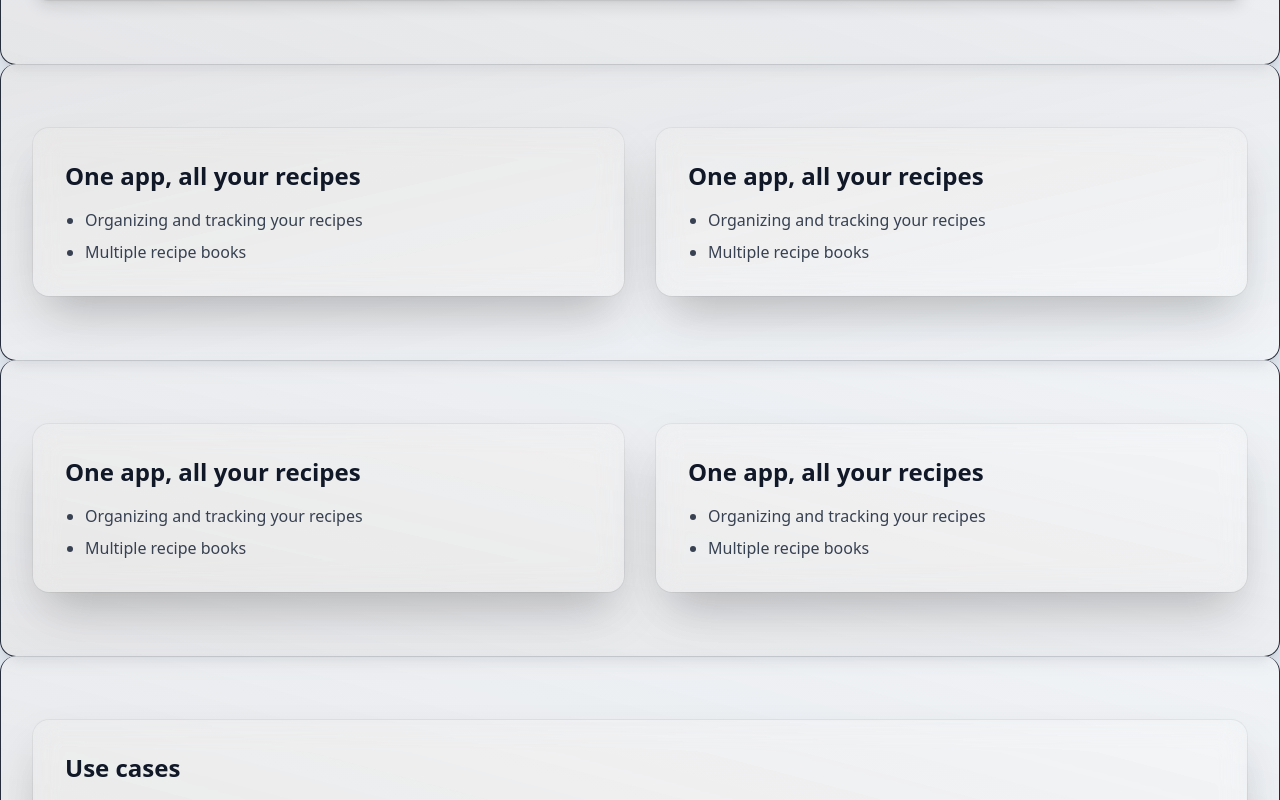
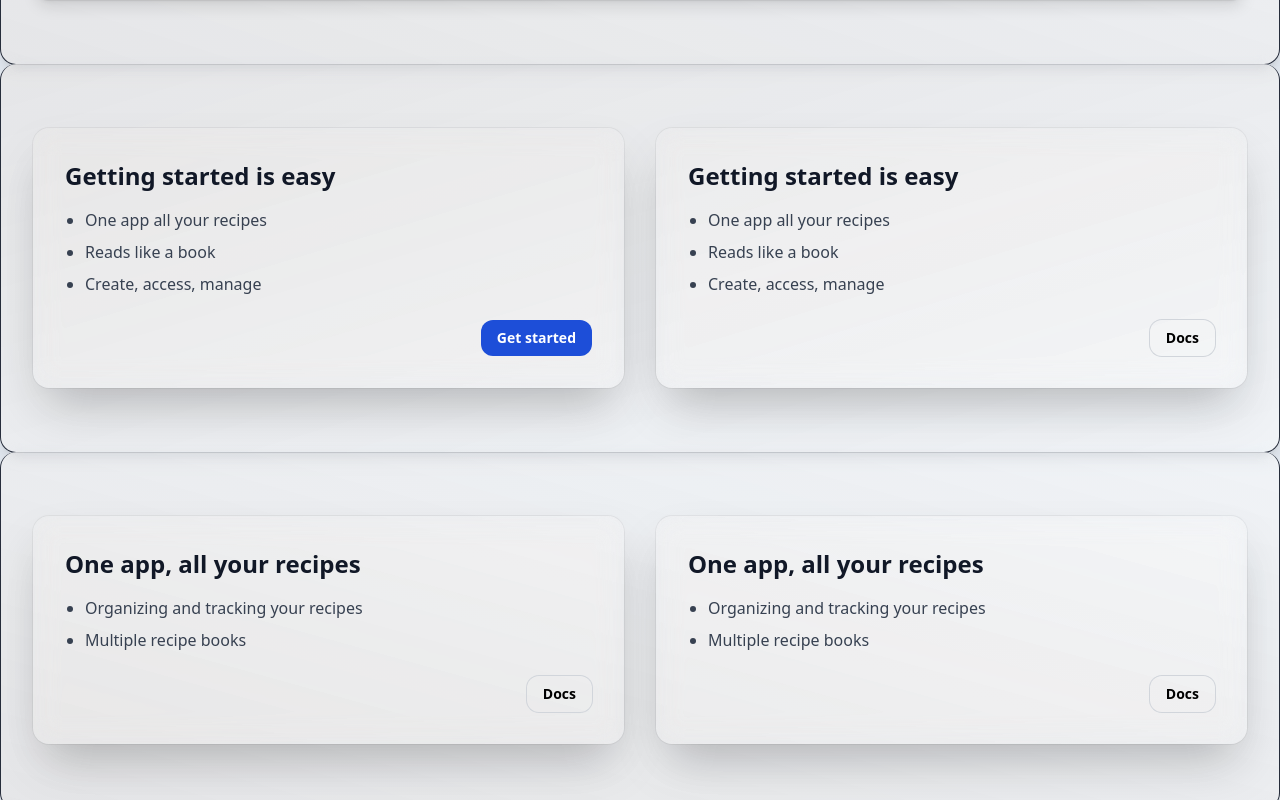
Before and after one commit to JoHeyJo/sling-it-product-site, a React (Vite) app: page / in a window 1280 px wide. Shown: the part 1100-1900 px from the top of the page. Built offline with nearby package versions, Linux system fonts and the light colour scheme.

Commit message:
DONE: CardGrid template

```diff
--- a/src/components/Home.tsx
+++ b/src/components/Home.tsx
@@ -43,8 +43,10 @@ function Home() {
           id={index}
           leftCard={data.leftCard}
           leftInfo={data.leftInfo}
+          leftLink={data.leftLink}
           rightCard={data.leftCard}
           rightInfo={data.leftInfo}
+          rightLink={data.rightLink}
         />
       ))}
       <UseCases />
--- a/src/data/content.ts
+++ b/src/data/content.ts
@@ -23,23 +23,33 @@ export const features = [
 
 export const information = [
   {
-    leftCard: "One app, all your recipes",
+    leftCard: "Getting started is easy",
     leftInfo: [
-      "Organizing and tracking your recipes",
-      "Multiple recipe books"
+      "One app all your recipes",
+      "Reads like a book",
+      "Create, access, manage",
     ],
+    leftLink: { label: "Get Started", href: "/", isDocsLink: false },
     rightCard: "Solution: One app. All your recipe books",
-    rightInfo: ["Consolidate all your recipes in a single recipe book","Or manage them multiple books","Create, access, manage, recipes across multiple recipe books"],
+    rightInfo: [
+      "Consolidate all your recipes in a single recipe book",
+      "Or manage them multiple books",
+      "Create, access, manage, recipes across multiple recipe books",
+    ],
+    rightLink: { label: "docs", href: "", isDocsLink: true },
   },
   {
     leftCard: "One app, all your recipes",
-    leftInfo: [
-      "Organizing and tracking your recipes",
-      "Multiple recipe books"
+    leftInfo: ["Organizing and tracking your recipes", "Multiple recipe books"],
+    leftLink: { label: "docs", href: "", isDocsLink: true },
+    rightCard: "Solution: One app. All your recipe books",
+    rightInfo: [
+      "Consolidate all your recipes in a single recipe book",
+      "Or manage them multiple books",
+      "Create, access, manage, recipes across multiple recipe books",
     ],
-    rightCard: "Solution: One app. All your recipe books",
-    rightInfo: ["Consolidate all your recipes in a single recipe book","Or manage them multiple books","Create, access, manage, recipes across multiple recipe books"],
-  }
+    rightLink: { label: "docs", href: "", isDocsLink: true },
+  },
 ];
 
 export const benefits = [
--- a/src/sections/CardGrid.tsx
+++ b/src/sections/CardGrid.tsx
@@ -10,8 +10,10 @@ type CardGrid = {
   id: number;
   leftCard: string;
   leftInfo: string[];
+  leftLink: { label: string; href: string };
   rightCard: string;
   rightInfo: string[];
+  rightLink: { label: string; href: string };
 };
 
 function isEven(number: number) {
@@ -23,9 +25,37 @@ export default function CardGrid({
   id,
   leftCard,
   leftInfo,
+  leftLink,
   rightCard,
   rightInfo,
+  rightLink,
 }: CardGrid) {
+
+function cta(link){
+
+
+  return (
+    <div className="mt-6 justify-end flex gap-3">
+      {link.isDocsLink
+      ?
+      <a
+        href="#docs"
+        className="rounded-xl px-4 py-2 text-sm font-semibold ring-1 hover:bg-gray-50 dark:hover:bg-white/5 ring-gray-300 dark:text-white dark:ring-gray-700/80"
+      >
+        Docs
+      </a>
+      :
+      <a
+        href="#get-started"
+        className="rounded-xl bg-blue-700 px-4 py-2 text-sm font-semibold hover:bg-blue-800 text-white dark:bg-blue-900"
+      >
+        Get started
+      </a>
+      }
+    </div>
+  );
+}
+
   return (
     <section
       id="leftCard"
@@ -47,10 +77,11 @@ export default function CardGrid({
             {leftCard}
           </h2>
           <ul className="mt-4 list-disc space-y-2 pl-5 text-gray-700 dark:text-gray-300">
-            {leftInfo.map((leftCard, i) => (
-              <li key={i}>{leftCard}</li>
+            {leftInfo.map((card, i) => (
+              <li key={i}>{card}</li>
             ))}
           </ul>
+          {cta(leftLink)}
         </div>
         <div
           id="CardGrid-rightCard-container"
@@ -60,24 +91,11 @@ export default function CardGrid({
             {rightCard}
           </h3>
           <ul className="mt-4 list-disc space-y-2 pl-5 text-gray-700 dark:text-gray-300">
-            {rightInfo.map((rightCard, i) => (
-              <li key={i}>{rightCard}</li>
+            {rightInfo.map((card, i) => (
+              <li key={i}>{card}</li>
             ))}
           </ul>
-          {/* <div className="mt-6 flex gap-3">
-            <a
-              href="#get-started"
-              className="rounded-xl bg-blue-700 px-4 py-2 text-sm font-semibold hover:bg-blue-800 text-white dark:bg-blue-900"
-            >
-              Get started
-            </a>
-            <a
-              href="#features"
-              className="rounded-xl px-4 py-2 text-sm font-semibold ring-1 hover:bg-gray-50 dark:hover:bg-white/5 ring-gray-300 dark:text-white dark:ring-gray-700/80"
-            >
-              See features
-            </a>
-          </div> */}
+          {cta(rightLink)}
         </div>
       </div>
     </section>
```
